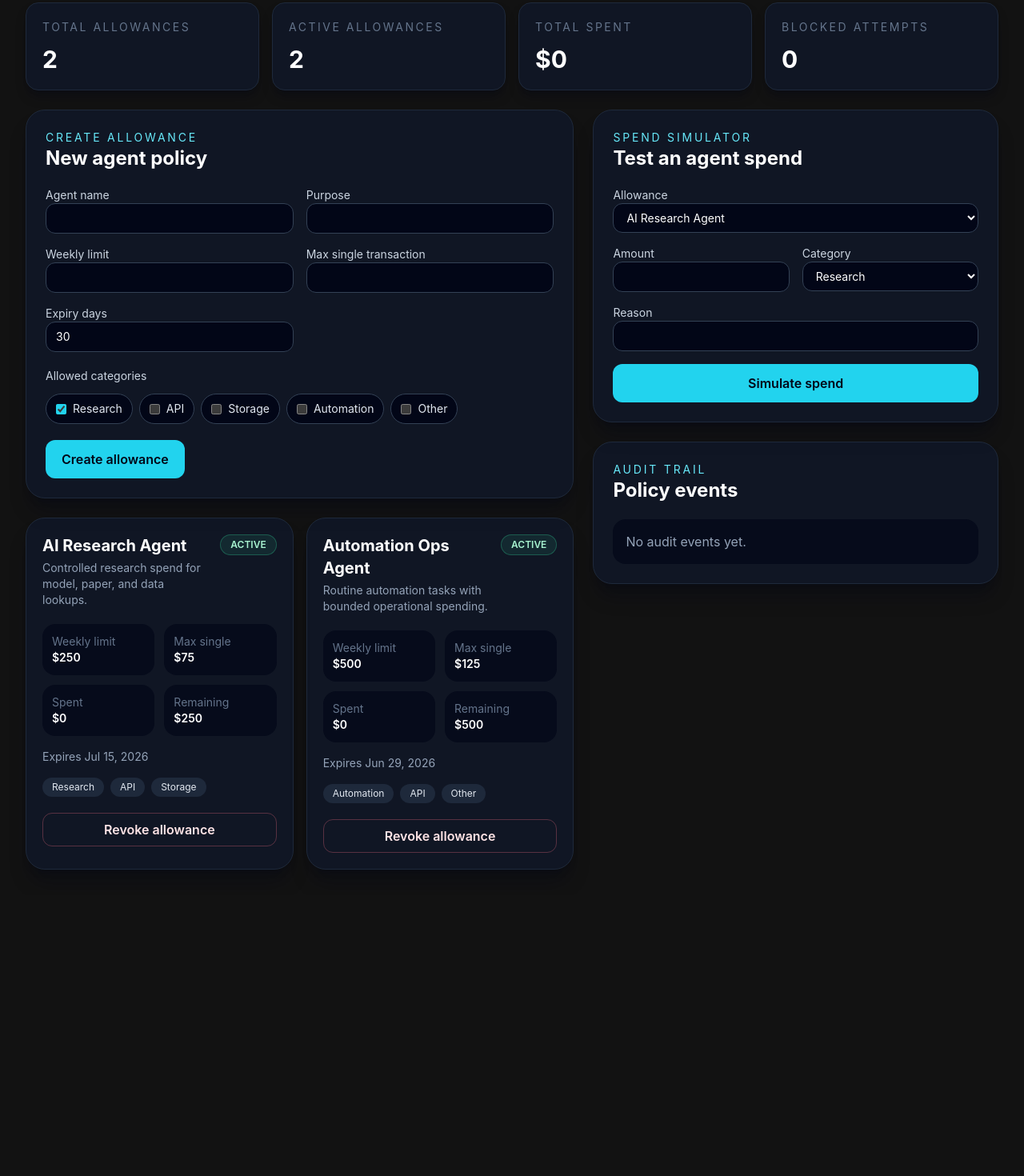
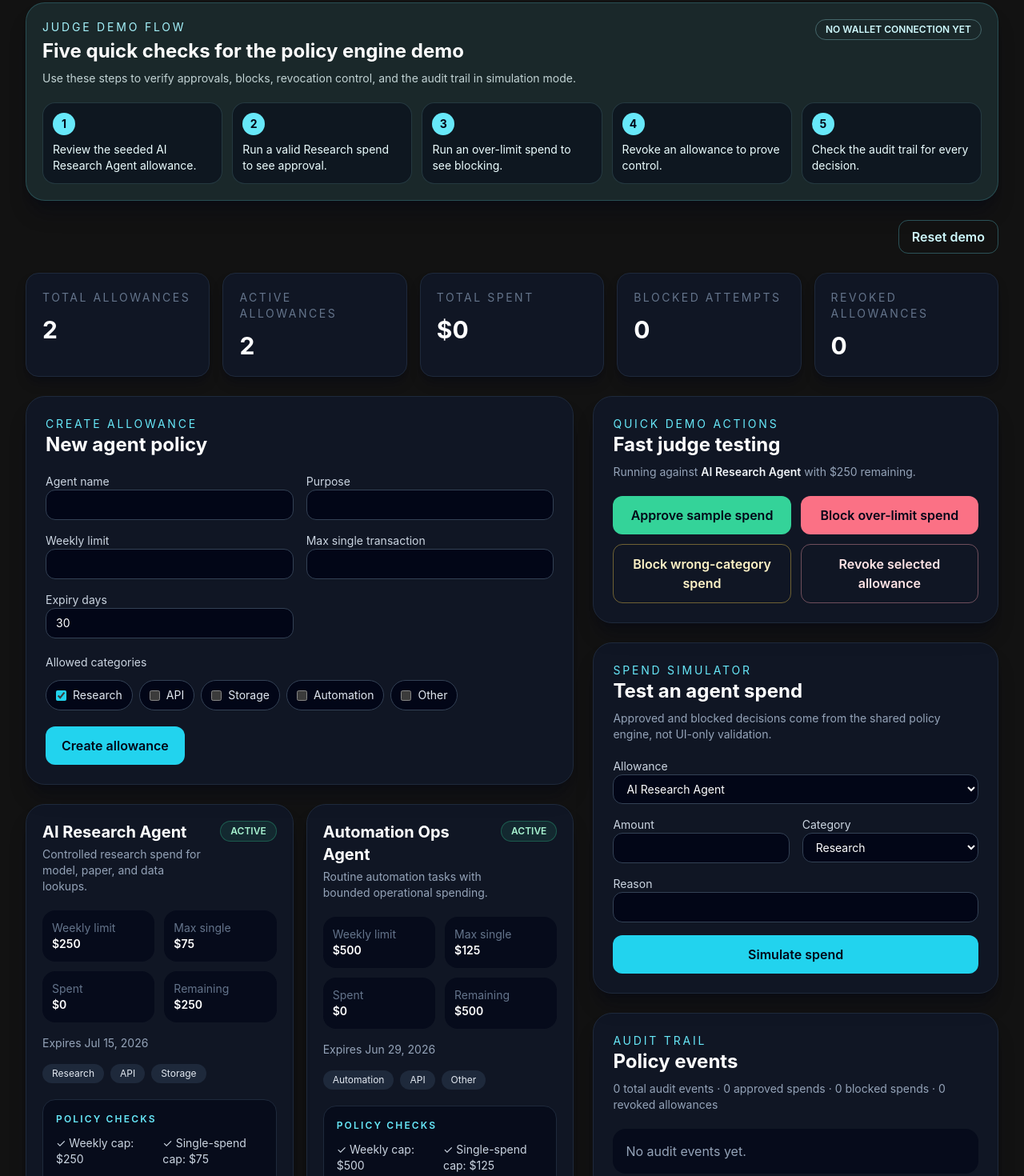
Before and after one commit to labden1980/northstar-agent-allowance-governor, a React (Vite) app: page / in a window 1280 px wide. Shown: the part 380-1850 px from the top of the page at 80% size. Before the commit the page ends 1499 px from the top, so only its background shows below. Built offline with nearby package versions, Linux system fonts and the light colour scheme.

Commit message:
Build batch 4 demo polish

```diff
--- a/src/App.tsx
+++ b/src/App.tsx
@@ -3,7 +3,9 @@ import { AllowanceCard } from "./components/AllowanceCard";
 import { AuditTrail } from "./components/AuditTrail";
 import { CreateAllowanceForm } from "./components/CreateAllowanceForm";
 import { DashboardStats } from "./components/DashboardStats";
+import { DemoGuide } from "./components/DemoGuide";
 import { Header } from "./components/Header";
+import { QuickDemoActions } from "./components/QuickDemoActions";
 import { SimulationNotice } from "./components/SimulationNotice";
 import { SpendSimulator } from "./components/SpendSimulator";
 import { sampleAllowances } from "./lib/seedData";
@@ -34,11 +36,23 @@ export default function App() {
     appendAuditEvent(result.auditEvent);
   };
 
+  const handleResetDemo = () => {
+    setAllowances(sampleAllowances.map((allowance) => ({ ...allowance, allowedCategories: [...allowance.allowedCategories] })));
+    setAuditEvents([]);
+    setLatestSpendResult(null);
+  };
+
   return (
     <main className="min-h-screen bg-[radial-gradient(circle_at_top_left,_rgba(34,211,238,0.14),_transparent_36%),#020617] px-5 py-8 text-white sm:px-8">
       <div className="mx-auto max-w-7xl space-y-6">
         <Header />
         <SimulationNotice />
+        <DemoGuide />
+        <div className="flex justify-end">
+          <button onClick={handleResetDemo} className="rounded-xl border border-cyan-300/30 px-4 py-2 font-semibold text-cyan-100 transition hover:bg-cyan-300/10">
+            Reset demo
+          </button>
+        </div>
         <DashboardStats allowances={allowances} auditEvents={auditEvents} />
         <div className="grid gap-6 xl:grid-cols-[1.15fr_0.85fr]">
           <section className="space-y-6">
@@ -50,6 +64,7 @@ export default function App() {
             </div>
           </section>
           <aside className="space-y-6">
+            <QuickDemoActions allowances={allowances} onSimulate={handleSpendSimulation} onRevoke={handleRevokeAllowance} />
             <SpendSimulator allowances={allowances} latestSpendResult={latestSpendResult} onSimulate={handleSpendSimulation} />
             <AuditTrail events={auditEvents} />
           </aside>
--- a/src/components/AllowanceCard.tsx
+++ b/src/components/AllowanceCard.tsx
@@ -35,6 +35,15 @@ export function AllowanceCard({ allowance, onRevoke }: AllowanceCardProps) {
       <div className="mt-4 flex flex-wrap gap-2">
         {allowance.allowedCategories.map((category) => <span key={category} className="rounded-full bg-slate-800 px-3 py-1 text-xs text-slate-200">{category}</span>)}
       </div>
+      <div className="mt-5 rounded-2xl border border-slate-800 bg-slate-950/60 p-4">
+        <p className="text-xs font-semibold uppercase tracking-[0.18em] text-cyan-300">Policy checks</p>
+        <ul className="mt-3 grid gap-2 text-sm text-slate-300 sm:grid-cols-2">
+          <li>✓ Weekly cap: {formatCurrency(allowance.weeklyLimit)}</li>
+          <li>✓ Single-spend cap: {formatCurrency(allowance.maxSingleTransaction)}</li>
+          <li>✓ Category allowlist enforced</li>
+          <li>✓ Expiry/revoke control</li>
+        </ul>
+      </div>
       <button onClick={handleRevoke} disabled={isRevokeDisabled} className="mt-5 w-full rounded-xl border border-rose-400/30 px-4 py-2 font-semibold text-rose-100 transition hover:bg-rose-400/10 disabled:cursor-not-allowed disabled:border-slate-700 disabled:text-slate-500 disabled:hover:bg-transparent">Revoke allowance</button>
     </article>
   );
--- a/src/components/AuditTrail.tsx
+++ b/src/components/AuditTrail.tsx
@@ -7,11 +7,17 @@ interface AuditTrailProps {
 
 export function AuditTrail({ events }: AuditTrailProps) {
   const sortedEvents = [...events].sort((a, b) => new Date(b.timestamp).getTime() - new Date(a.timestamp).getTime());
+  const approvedSpends = events.filter((event) => event.type === "spend_approved").length;
+  const blockedSpends = events.filter((event) => event.type === "spend_blocked").length;
+  const revokedAllowances = events.filter((event) => event.type === "allowance_revoked").length;
 
   return (
     <section className="rounded-3xl border border-slate-800 bg-slate-900/75 p-6 shadow-xl shadow-slate-950/30">
       <p className="text-sm uppercase tracking-[0.2em] text-cyan-300">Audit Trail</p>
       <h2 className="text-2xl font-bold text-white">Policy events</h2>
+      <p className="mt-2 text-sm text-slate-400">
+        {events.length} total audit events · {approvedSpends} approved spends · {blockedSpends} blocked spends · {revokedAllowances} revoked allowances
+      </p>
       <div className="mt-5 space-y-3">
         {sortedEvents.length === 0 ? (
           <p className="rounded-2xl bg-slate-950/70 p-4 text-slate-400">No audit events yet.</p>
--- a/src/components/DashboardStats.tsx
+++ b/src/components/DashboardStats.tsx
@@ -11,15 +11,17 @@ export function DashboardStats({ allowances, auditEvents }: DashboardStatsProps)
   const activeAllowances = allowances.filter((allowance) => getEffectiveStatus(allowance) === "active").length;
   const totalSpent = allowances.reduce((sum, allowance) => sum + allowance.spent, 0);
   const blockedAttempts = auditEvents.filter((event) => event.type === "spend_blocked").length;
+  const revokedAllowances = allowances.filter((allowance) => getEffectiveStatus(allowance) === "revoked").length;
   const stats = [
     ["Total allowances", allowances.length.toString()],
     ["Active allowances", activeAllowances.toString()],
     ["Total spent", formatCurrency(totalSpent)],
     ["Blocked attempts", blockedAttempts.toString()],
+    ["Revoked allowances", revokedAllowances.toString()],
   ];
 
   return (
-    <section className="grid gap-4 sm:grid-cols-2 xl:grid-cols-4">
+    <section className="grid gap-4 sm:grid-cols-2 xl:grid-cols-5">
       {stats.map(([label, value]) => (
         <article key={label} className="rounded-2xl border border-slate-800 bg-slate-900/75 p-5 shadow-lg shadow-slate-950/30">
           <p className="text-sm uppercase tracking-[0.18em] text-slate-500">{label}</p>
--- /dev/null
+++ b/src/components/DemoGuide.tsx
@@ -0,0 +1,36 @@
+const demoSteps = [
+  "Review the seeded AI Research Agent allowance.",
+  "Run a valid Research spend to see approval.",
+  "Run an over-limit spend to see blocking.",
+  "Revoke an allowance to prove control.",
+  "Check the audit trail for every decision.",
+];
+
+export function DemoGuide() {
+  return (
+    <section className="rounded-3xl border border-cyan-300/20 bg-cyan-300/10 p-5 shadow-xl shadow-slate-950/30">
+      <div className="flex flex-col gap-4 lg:flex-row lg:items-start lg:justify-between">
+        <div>
+          <p className="text-sm uppercase tracking-[0.2em] text-cyan-200">Judge Demo Flow</p>
+          <h2 className="mt-1 text-2xl font-bold text-white">Five quick checks for the policy engine demo</h2>
+          <p className="mt-2 max-w-3xl text-sm text-cyan-50/80">
+            Use these steps to verify approvals, blocks, revocation control, and the audit trail in simulation mode.
+          </p>
+        </div>
+        <span className="rounded-full border border-cyan-200/30 px-3 py-1 text-xs font-semibold uppercase text-cyan-100">
+          No wallet connection yet
+        </span>
+      </div>
+      <ol className="mt-5 grid gap-3 md:grid-cols-5">
+        {demoSteps.map((step, index) => (
+          <li key={step} className="rounded-2xl border border-cyan-200/15 bg-slate-950/50 p-3 text-sm text-cyan-50">
+            <span className="mb-2 inline-flex h-7 w-7 items-center justify-center rounded-full bg-cyan-300 font-bold text-slate-950">
+              {index + 1}
+            </span>
+            <p>{step}</p>
+          </li>
+        ))}
+      </ol>
+    </section>
+  );
+}
--- /dev/null
+++ b/src/components/QuickDemoActions.tsx
@@ -0,0 +1,95 @@
+import { getEffectiveStatus, getRemainingAllowance, revokeAllowance, simulateSpend } from "../lib/allowanceEngine";
+import { formatCurrency } from "../lib/formatters";
+import type { Allowance, AuditEvent, SpendCategory, SpendResult } from "../types/allowance";
+
+const allCategories: SpendCategory[] = ["Research", "API", "Storage", "Automation", "Other"];
+
+interface QuickDemoActionsProps {
+  allowances: Allowance[];
+  onSimulate: (result: SpendResult) => void;
+  onRevoke: (allowance: Allowance, auditEvent: AuditEvent) => void;
+}
+
+const getDemoAllowance = (allowances: Allowance[]): Allowance | undefined =>
+  allowances.find((allowance) => getEffectiveStatus(allowance) === "active");
+
+export function QuickDemoActions({ allowances, onSimulate, onRevoke }: QuickDemoActionsProps) {
+  const selectedAllowance = getDemoAllowance(allowances);
+
+  const simulateDemoSpend = (amount: number, category: SpendCategory, reason: string) => {
+    if (!selectedAllowance) {
+      return;
+    }
+
+    onSimulate(
+      simulateSpend(selectedAllowance, {
+        allowanceId: selectedAllowance.id,
+        amount,
+        category,
+        reason,
+        timestamp: new Date().toISOString(),
+      }),
+    );
+  };
+
+  const handleApproveSampleSpend = () => {
+    if (!selectedAllowance) {
+      return;
+    }
+
+    const validAmount = Math.max(1, Math.min(25, selectedAllowance.maxSingleTransaction, getRemainingAllowance(selectedAllowance)));
+    simulateDemoSpend(validAmount, selectedAllowance.allowedCategories[0] ?? "Other", "Judge quick test: valid policy-compliant spend.");
+  };
+
+  const handleBlockOverLimitSpend = () => {
+    if (!selectedAllowance) {
+      return;
+    }
+
+    const overLimitAmount = getRemainingAllowance(selectedAllowance) + 1;
+    simulateDemoSpend(overLimitAmount, selectedAllowance.allowedCategories[0] ?? "Other", "Judge quick test: over remaining allowance.");
+  };
+
+  const handleBlockWrongCategorySpend = () => {
+    if (!selectedAllowance) {
+      return;
+    }
+
+    const blockedCategory = allCategories.find((category) => !selectedAllowance.allowedCategories.includes(category)) ?? "Other";
+    const amount = Math.max(1, Math.min(10, selectedAllowance.maxSingleTransaction, getRemainingAllowance(selectedAllowance)));
+    simulateDemoSpend(amount, blockedCategory, "Judge quick test: category outside allowlist.");
+  };
+
+  const handleRevokeSelectedAllowance = () => {
+    if (!selectedAllowance) {
+      return;
+    }
+
+    const result = revokeAllowance(selectedAllowance);
+    onRevoke(result.updatedAllowance, result.auditEvent);
+  };
+
+  return (
+    <section className="rounded-3xl border border-slate-800 bg-slate-900/75 p-6 shadow-xl shadow-slate-950/30">
+      <p className="text-sm uppercase tracking-[0.2em] text-cyan-300">Quick Demo Actions</p>
+      <h2 className="text-2xl font-bold text-white">Fast judge testing</h2>
+      {selectedAllowance ? (
+        <>
+          <p className="mt-2 text-sm text-slate-400">
+            Running against <span className="font-semibold text-slate-100">{selectedAllowance.agentName}</span> with {formatCurrency(getRemainingAllowance(selectedAllowance))} remaining.
+          </p>
+          <div className="mt-5 grid gap-3 sm:grid-cols-2">
+            <button onClick={handleApproveSampleSpend} className="rounded-xl bg-emerald-400 px-4 py-3 font-semibold text-slate-950 transition hover:bg-emerald-300">Approve sample spend</button>
+            <button onClick={handleBlockOverLimitSpend} className="rounded-xl bg-rose-400 px-4 py-3 font-semibold text-slate-950 transition hover:bg-rose-300">Block over-limit spend</button>
+            <button onClick={handleBlockWrongCategorySpend} className="rounded-xl border border-amber-300/40 px-4 py-3 font-semibold text-amber-100 transition hover:bg-amber-300/10">Block wrong-category spend</button>
+            <button onClick={handleRevokeSelectedAllowance} className="rounded-xl border border-rose-300/40 px-4 py-3 font-semibold text-rose-100 transition hover:bg-rose-300/10">Revoke selected allowance</button>
+          </div>
+        </>
+      ) : (
+        <p className="mt-5 rounded-2xl border border-slate-800 bg-slate-950/70 p-4 text-sm text-slate-400">
+          No active allowance is available. Reset demo to restore seeded allowances before running quick actions.
+        </p>
+      )}
+    </section>
+  );
+}
--- a/src/components/SimulationNotice.tsx
+++ b/src/components/SimulationNotice.tsx
@@ -1,7 +1,7 @@
 export function SimulationNotice() {
   return (
     <aside className="rounded-2xl border border-amber-300/25 bg-amber-300/10 px-5 py-4 text-amber-100">
-      This demo runs in simulation mode. It does not execute live Solana transactions yet.
+      <strong>Simulation Mode:</strong> this is a policy engine demo with no live Solana transactions, no wallet connection, and no backend or database yet.
     </aside>
   );
 }
--- a/src/components/SpendSimulator.tsx
+++ b/src/components/SpendSimulator.tsx
@@ -1,6 +1,6 @@
 import { useState } from "react";
 import type { FormEvent } from "react";
-import { simulateSpend } from "../lib/allowanceEngine";
+import { getRemainingAllowance, simulateSpend } from "../lib/allowanceEngine";
 import { formatCurrency, riskStyles } from "../lib/formatters";
 import type { Allowance, SpendCategory, SpendResult } from "../types/allowance";
 
@@ -44,6 +44,7 @@ export function SpendSimulator({ allowances, latestSpendResult, onSimulate }: Sp
     <section className="rounded-3xl border border-slate-800 bg-slate-900/75 p-6 shadow-xl shadow-slate-950/30">
       <p className="text-sm uppercase tracking-[0.2em] text-cyan-300">Spend Simulator</p>
       <h2 className="text-2xl font-bold text-white">Test an agent spend</h2>
+      <p className="mt-2 text-sm text-slate-400">Approved and blocked decisions come from the shared policy engine, not UI-only validation.</p>
       <form onSubmit={handleSubmit} className="mt-5 grid gap-4">
         <label className="space-y-2 text-sm text-slate-300">Allowance<select value={allowanceId} onChange={(e) => setAllowanceId(e.target.value)} className="w-full rounded-xl border border-slate-700 bg-slate-950 px-3 py-2 text-white outline-none focus:border-cyan-400"><option value="">Select allowance</option>{allowances.map((allowance) => <option key={allowance.id} value={allowance.id}>{allowance.agentName}</option>)}</select></label>
         <div className="grid gap-4 sm:grid-cols-2">
@@ -58,7 +59,12 @@ export function SpendSimulator({ allowances, latestSpendResult, onSimulate }: Sp
         <div className={`mt-5 rounded-2xl border p-4 ${latestSpendResult.decision === "approved" ? "border-emerald-400/30 bg-emerald-400/10" : "border-rose-400/30 bg-rose-400/10"}`}>
           <div className="flex flex-wrap items-center gap-3"><strong className="text-xl capitalize text-white">{latestSpendResult.decision}</strong><span className={`rounded-full border px-3 py-1 text-xs font-semibold uppercase ${riskStyles[latestSpendResult.risk]}`}>{latestSpendResult.risk} risk</span></div>
           <p className="mt-2 text-sm text-slate-200">{latestSpendResult.reason}</p>
-          <p className="mt-1 text-xs text-slate-400">Updated spent: {formatCurrency(latestSpendResult.updatedAllowance.spent)}</p>
+          <dl className="mt-3 grid gap-2 text-sm text-slate-200 sm:grid-cols-2">
+            <div><dt className="text-xs uppercase tracking-[0.14em] text-slate-500">Decision</dt><dd className="font-semibold capitalize">{latestSpendResult.decision}</dd></div>
+            <div><dt className="text-xs uppercase tracking-[0.14em] text-slate-500">Risk</dt><dd className="font-semibold capitalize">{latestSpendResult.risk}</dd></div>
+            <div><dt className="text-xs uppercase tracking-[0.14em] text-slate-500">Updated spent</dt><dd className="font-semibold">{formatCurrency(latestSpendResult.updatedAllowance.spent)}</dd></div>
+            <div><dt className="text-xs uppercase tracking-[0.14em] text-slate-500">Remaining allowance</dt><dd className="font-semibold">{formatCurrency(getRemainingAllowance(latestSpendResult.updatedAllowance))}</dd></div>
+          </dl>
         </div>
       )}
     </section>
```
Also changed, not shown: 1 other file (tests, documents, lock files or other folders).
